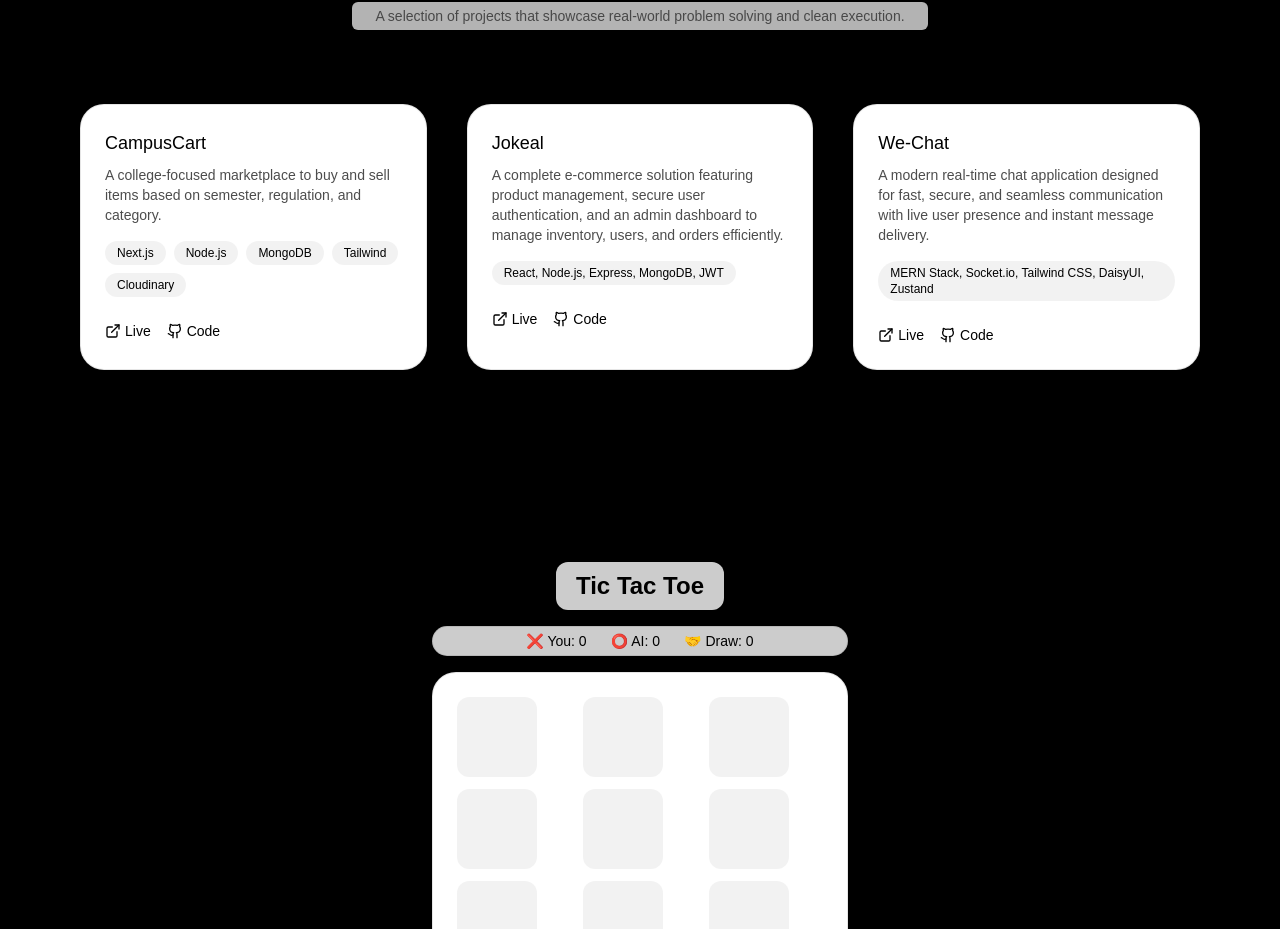
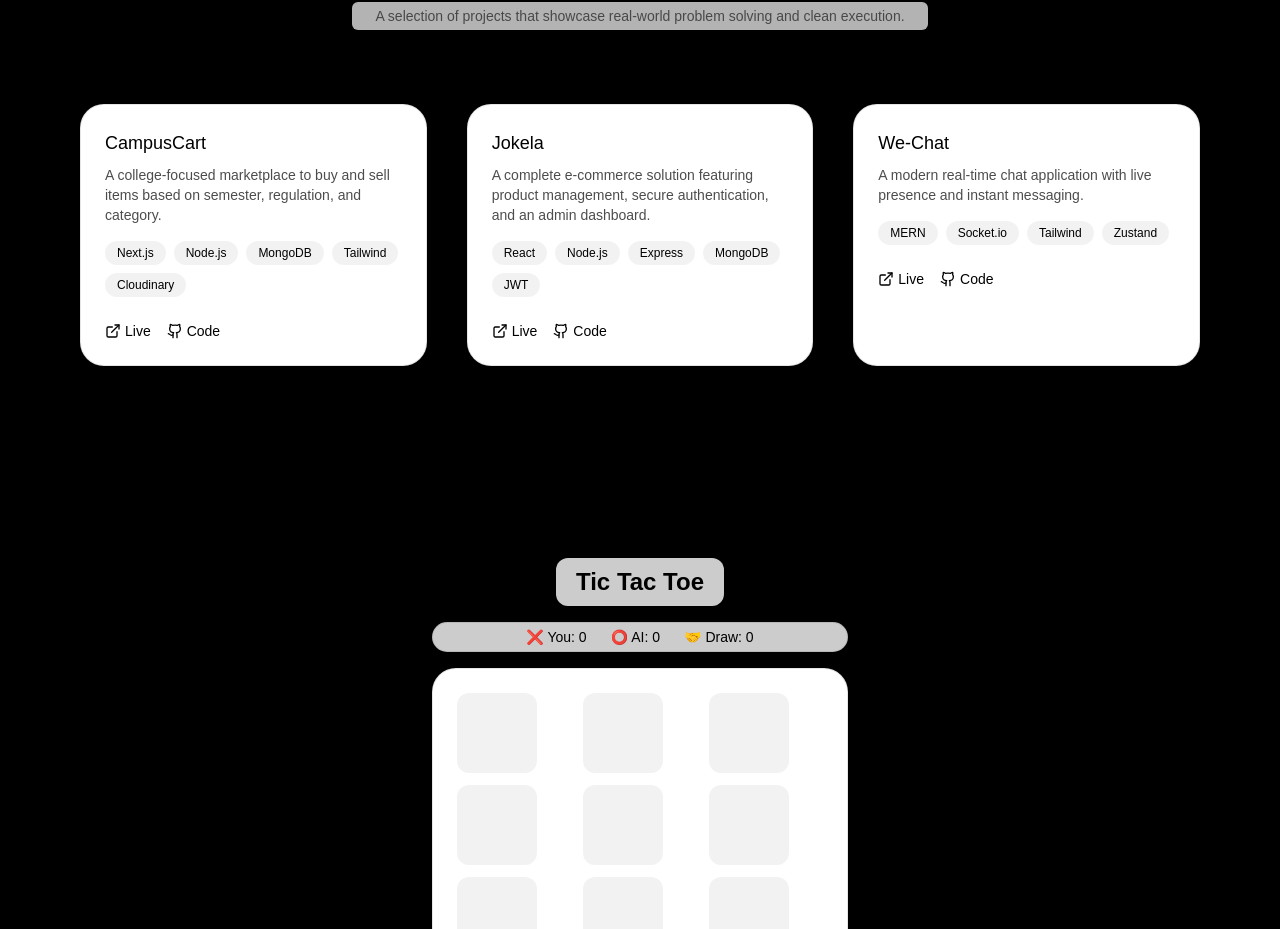
Before and after one commit to AJayvarman0626/portfolio-, a Next.js app: page / in a window 1280 px wide. Shown: the part 2751-3680 px from the top of the page. Built offline with nearby package versions, Linux system fonts and the light colour scheme.

Commit message:
Fix Projects tilt animation for production

```diff
--- a/src/components/Projects.tsx
+++ b/src/components/Projects.tsx
@@ -1,6 +1,11 @@
 "use client";
 
-import { motion, useMotionValue, useSpring, useTransform } from "framer-motion";
+import {
+  motion,
+  useMotionValue,
+  useSpring,
+  useTransform,
+} from "framer-motion";
 import { ExternalLink, Github } from "lucide-react";
 
 export default function Projects() {
@@ -13,22 +18,22 @@ export default function Projects() {
       code: "https://github.com/AJayvarman0626/campuscart",
     },
     {
-      title: "Jokeal ",
-      desc: "A complete e-commerce solution featuring product management, secure user authentication, and an admin dashboard to manage inventory, users, and orders efficiently.",
-      tech: ["React, Node.js, Express, MongoDB, JWT"],
+      title: "Jokela",
+      desc: "A complete e-commerce solution featuring product management, secure authentication, and an admin dashboard.",
+      tech: ["React", "Node.js", "Express", "MongoDB", "JWT"],
       live: "https://ecom-jolaela-1.onrender.com/",
       code: "https://github.com/AJayvarman0626/ecom-Jokaela",
     },
     {
       title: "We-Chat",
-      desc: "A modern real-time chat application designed for fast, secure, and seamless communication with live user presence and instant message delivery.",
-      tech: ["MERN Stack, Socket.io, Tailwind CSS, DaisyUI, Zustand"],
+      desc: "A modern real-time chat application with live presence and instant messaging.",
+      tech: ["MERN", "Socket.io", "Tailwind", "Zustand"],
       live: "https://we-chat-2-0.onrender.com",
       code: "https://github.com/AJayvarman0626/We-Chat-2.0",
     },
   ];
 
-  /* ===== Stagger Animation ===== */
+  /* ===== Animations ===== */
   const container = {
     hidden: {},
     show: {
@@ -41,7 +46,7 @@ export default function Projects() {
     show: {
       opacity: 1,
       y: 0,
-      transition: { duration: 0.6, ease: "easeOut" },
+      transition: { duration: 0.6 },
     },
   };
 
@@ -62,7 +67,6 @@ export default function Projects() {
           Projects
         </h2>
 
-        {/* Dark-mode safe subtitle */}
         <p
           className="
             mx-auto mt-3 max-w-xl px-3 py-1
@@ -72,13 +76,14 @@ export default function Projects() {
             rounded-md
           "
         >
-          A selection of projects that showcase real-world problem solving and clean execution.
+          A selection of projects that showcase real-world problem solving and
+          clean execution.
         </p>
 
         <div className="mx-auto mt-4 h-[2px] w-14 rounded-full bg-black/40 dark:bg-white/70" />
       </div>
 
-      {/* ===== Project Cards ===== */}
+      {/* ===== Cards ===== */}
       <motion.div
         className="grid gap-10 md:grid-cols-2 lg:grid-cols-3"
         variants={container}
@@ -87,15 +92,21 @@ export default function Projects() {
         viewport={{ once: true, margin: "-100px" }}
       >
         {projects.map((project, index) => {
-          /* ---- Tilt physics ---- */
+          /* ---- Tilt Physics ---- */
           const x = useMotionValue(0);
           const y = useMotionValue(0);
 
           const rotateX = useTransform(y, [-50, 50], [10, -10]);
           const rotateY = useTransform(x, [-50, 50], [-10, 10]);
 
-          const springX = useSpring(rotateX, { stiffness: 120, damping: 14 });
-          const springY = useSpring(rotateY, { stiffness: 120, damping: 14 });
+          const springRotateX = useSpring(rotateX, {
+            stiffness: 120,
+            damping: 14,
+          });
+          const springRotateY = useSpring(rotateY, {
+            stiffness: 120,
+            damping: 14,
+          });
 
           function handleMove(e: React.MouseEvent<HTMLDivElement>) {
             const rect = e.currentTarget.getBoundingClientRect();
@@ -116,8 +127,9 @@ export default function Projects() {
               onMouseLeave={handleLeave}
               style={{
                 perspective: 1000,
-                rotateX: springX,
-                rotateY: springY,
+                transformStyle: "preserve-3d",
+                rotateX: springRotateX,
+                rotateY: springRotateY,
               }}
               className="
                 group relative rounded-3xl p-6
@@ -128,7 +140,7 @@ export default function Projects() {
                 hover:shadow-[0_30px_80px_rgba(0,0,0,0.25)]
               "
             >
-              {/* Hover glow */}
+              {/* Glow */}
               <div
                 className="
                   pointer-events-none absolute inset-0 rounded-3xl
@@ -148,7 +160,7 @@ export default function Projects() {
                 {project.desc}
               </p>
 
-              {/* Tech stack */}
+              {/* Tech */}
               <div className="relative z-10 mt-4 flex flex-wrap gap-2">
                 {project.tech.map((t, i) => (
                   <span
@@ -164,16 +176,12 @@ export default function Projects() {
                 ))}
               </div>
 
-              {/* Actions */}
+              {/* Links */}
               <div className="relative z-10 mt-6 flex gap-4">
                 <a
                   href={project.live}
                   target="_blank"
-                  className="
-                    inline-flex items-center gap-1 text-sm
-                    text-black dark:text-white
-                    hover:underline
-                  "
+                  className="inline-flex items-center gap-1 text-sm text-black dark:text-white hover:underline"
                 >
                   <ExternalLink size={16} />
                   Live
@@ -182,11 +190,7 @@ export default function Projects() {
                 <a
                   href={project.code}
                   target="_blank"
-                  className="
-                    inline-flex items-center gap-1 text-sm
-                    text-black dark:text-white
-                    hover:underline
-                  "
+                  className="inline-flex items-center gap-1 text-sm text-black dark:text-white hover:underline"
                 >
                   <Github size={16} />
                   Code
```
